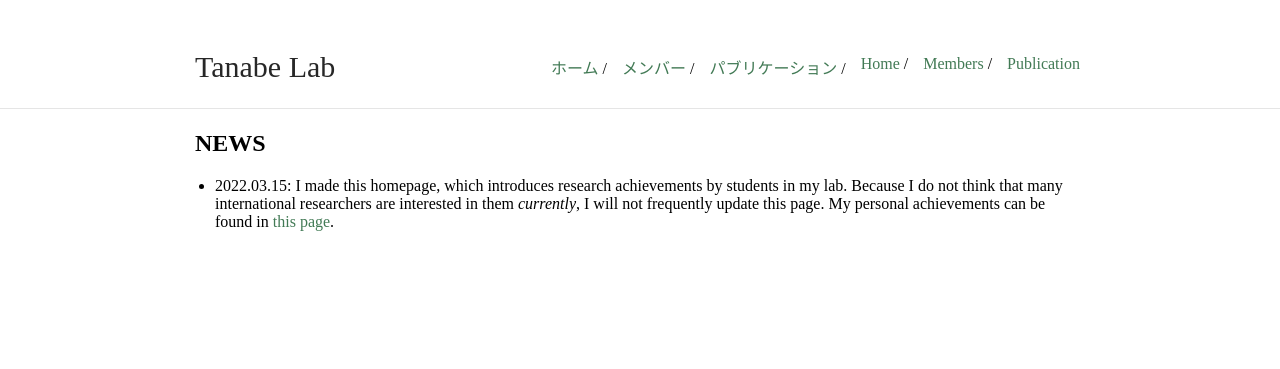
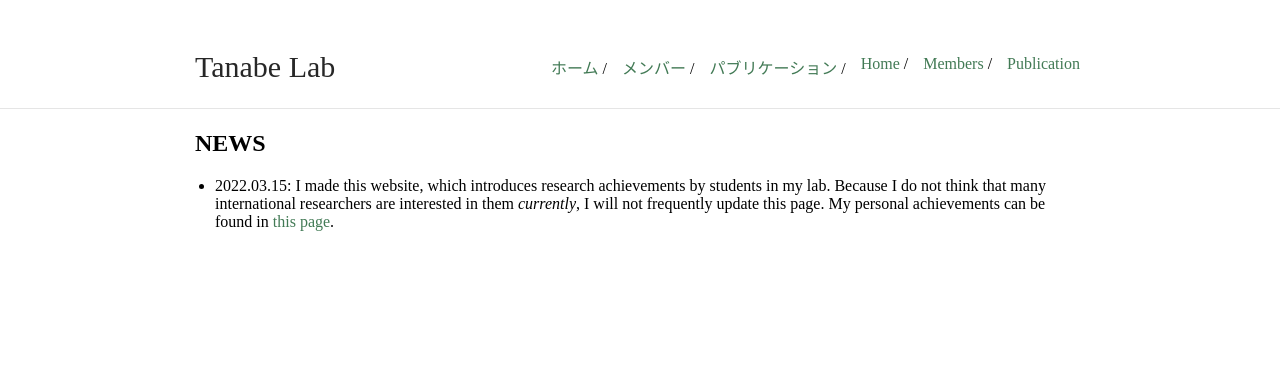
Before and after one commit to aopt-lab/aopt-lab.github.io, a Jekyll site: the page built from index-en.md, in a window 1280 px wide. Shown: the top 369 px of the page. Built offline with Jekyll 4.4.1, drawn with Linux system fonts in a browser that asks for light colours.

Commit message:
fixed typo

```diff
--- a/index-en.md
+++ b/index-en.md
@@ -5,4 +5,4 @@ title: Tanabe Laboratory
 
 ## NEWS
 
-* 2022.03.15: I made this homepage, which introduces research achievements by students in my lab. Because I do not think that many international researchers are interested in them *currently*, I will not frequently update this page. My personal achievements can be found in [this page](https://ryojitanabe.github.io/).
+* 2022.03.15: I made this website, which introduces research achievements by students in my lab. Because I do not think that many international researchers are interested in them *currently*, I will not frequently update this page. My personal achievements can be found in [this page](https://ryojitanabe.github.io/).
```
